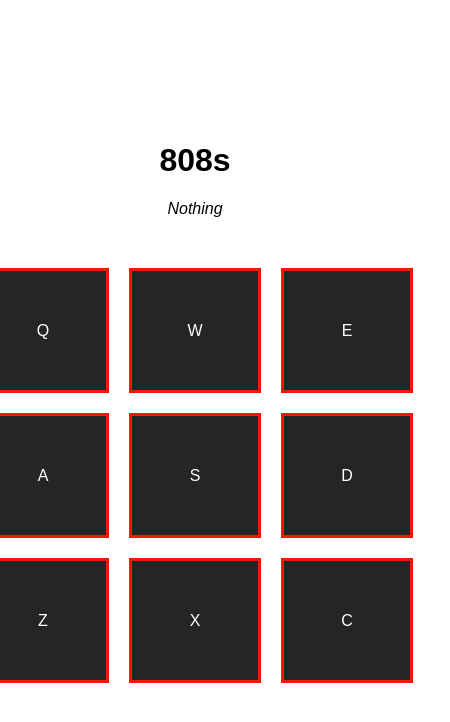
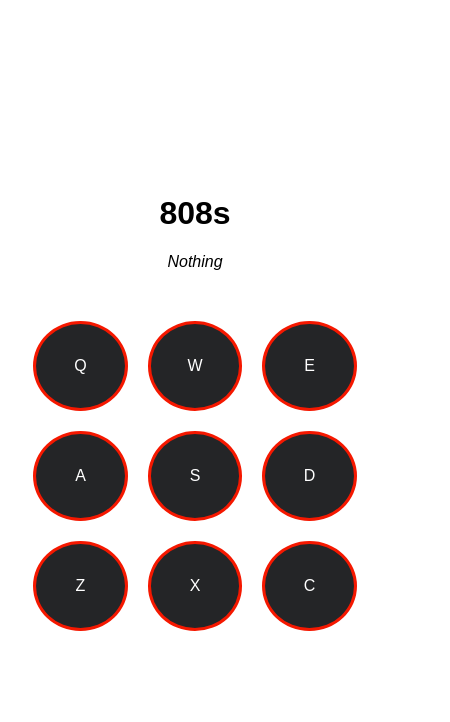
Before and after one commit to michaelignacio/drum-machine, a React (Create React App) app: page / in a window 390 px wide. Shown: the top 722 px of the page, 450 px wide, since content can reach past the window. Built offline with nearby package versions, Linux system fonts and the light colour scheme.

Commit message:
Updated styles

```diff
--- a/src/App.css
+++ b/src/App.css
@@ -48,6 +48,7 @@ body {
   background-color: #242527;
   color: #fff;
   border: 3px solid #f51800;
+  border-radius: 100%;
 }
 
 .drum-pad-area {
@@ -66,3 +67,16 @@ body {
 #drum-machine {
   padding: 10px 20px 40px;
 }
+
+/* #Mobile
+ ================================================== */
+@media (max-width: 767px) {
+  .drum-pad-area {
+    width: 100%;
+  }
+
+  .drum-pad {
+    width: 27%;
+    height: 90px;
+  }
+}
```
